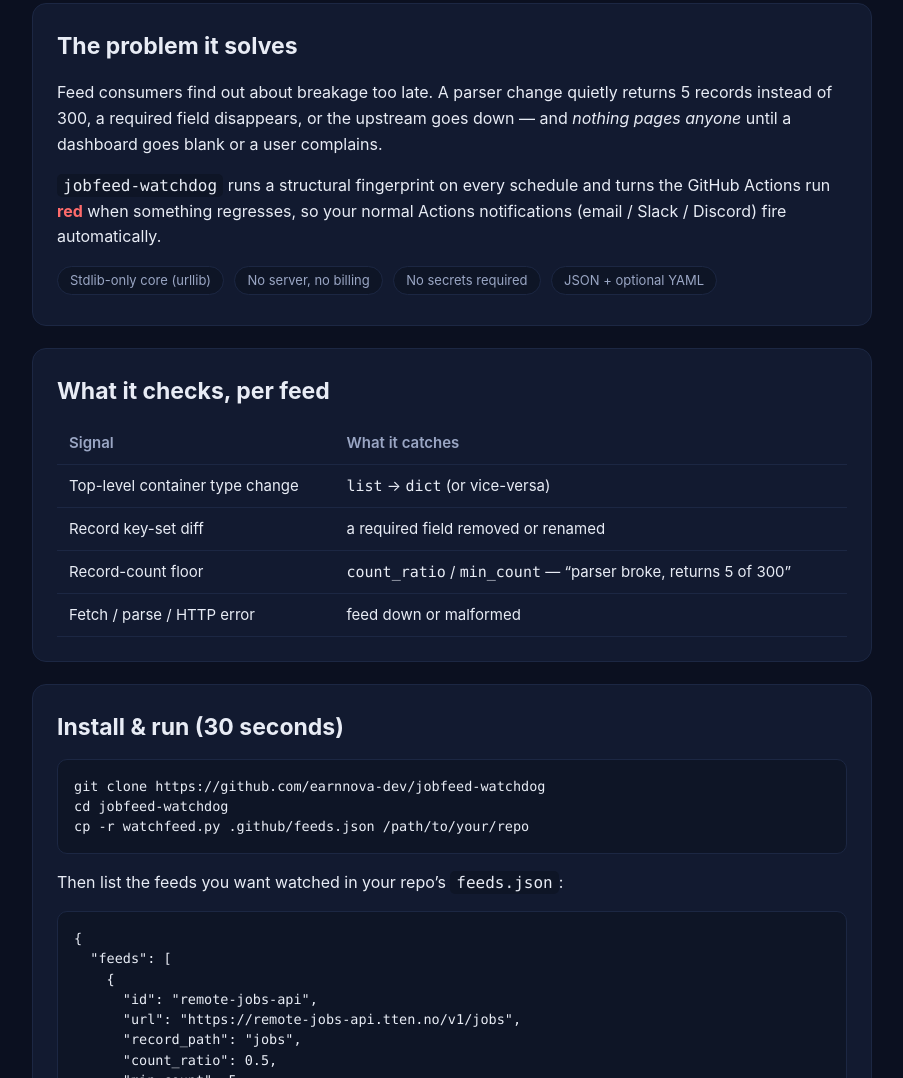
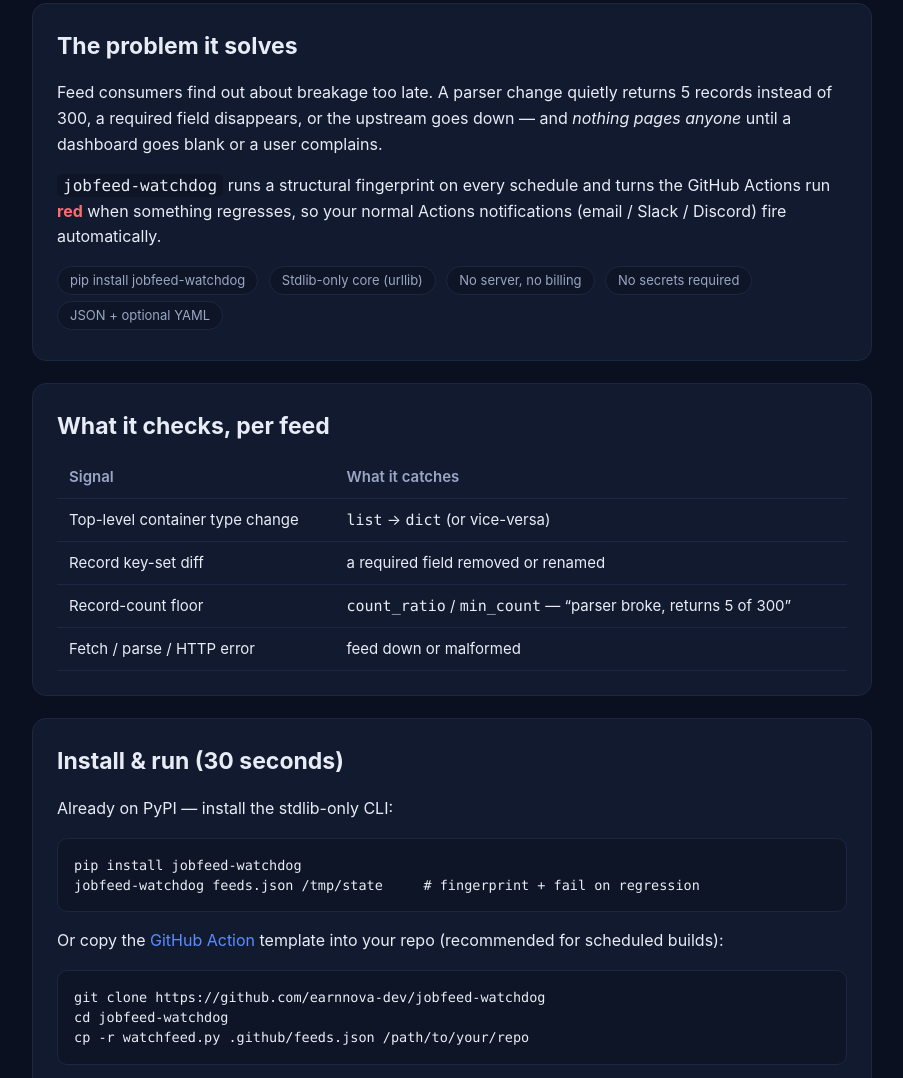
Before and after one commit to earnnova-dev/jobfeed-watchdog, a plain HTML site: page docs/index.html in a window 1280 px wide. Shown: the part 269-1347 px from the top of the page, without its empty margins (188-1091 px from the left). Drawn offline with Linux system fonts and the light colour scheme.

Commit message:
docs(pages): surface the pip-install path + PyPI link on the landing
The landing page (added 19:09Z) predates the PyPI publish (20:51Z) and
never told visitors the tool is pip-installable. jobfeed-watchdog 1.0.0
is live on PyPI with a stdlib-only console script; the landing now
leads with 'pip install jobfeed-watchdog', keeps the GitHub Action
template path as the recommended scheduled-build option, and links PyPI
in the footer.

```diff
--- a/docs/index.html
+++ b/docs/index.html
@@ -46,6 +46,7 @@
       <h2>The problem it solves</h2>
       <p>Feed consumers find out about breakage too late. A parser change quietly returns 5 records instead of 300, a required field disappears, or the upstream goes down &mdash; and <em>nothing pages anyone</em> until a dashboard goes blank or a user complains.</p>
       <p><code>jobfeed-watchdog</code> runs a structural fingerprint on every schedule and turns the GitHub Actions run <strong style="color:var(--bad)">red</strong> when something regresses, so your normal Actions notifications (email / Slack / Discord) fire automatically.</p>
+      <span class="badge">pip install jobfeed-watchdog</span>
       <span class="badge">Stdlib-only core (urllib)</span>
       <span class="badge">No server, no billing</span>
       <span class="badge">No secrets required</span>
@@ -65,6 +66,10 @@
 
     <section id="install">
       <h2>Install &amp; run (30 seconds)</h2>
+      <p>Already on PyPI &mdash; install the stdlib-only CLI:</p>
+      <pre>pip install jobfeed-watchdog
+jobfeed-watchdog feeds.json /tmp/state     # fingerprint + fail on regression</pre>
+      <p>Or copy the <a href="https://github.com/earnnova-dev/jobfeed-watchdog">GitHub Action</a> template into your repo (recommended for scheduled builds):</p>
       <pre>git clone https://github.com/earnnova-dev/jobfeed-watchdog
 cd jobfeed-watchdog
 cp -r watchfeed.py .github/feeds.json /path/to/your/repo</pre>
@@ -117,7 +122,7 @@
   </main>
 
   <footer class="wrap">
-    <p><a href="https://github.com/earnnova-dev/jobfeed-watchdog">github.com/earnnova-dev/jobfeed-watchdog</a> &middot; stdlib-only &middot; MIT-licensed template</p>
+    <p><a href="https://github.com/earnnova-dev/jobfeed-watchdog">github.com/earnnova-dev/jobfeed-watchdog</a> &middot; <a href="https://pypi.org/project/jobfeed-watchdog/">PyPI: pip install jobfeed-watchdog</a> &middot; stdlib-only &middot; MIT-licensed template</p>
     <p>Related: <a href="https://remote-jobs-api.tten.no">remote-jobs-api</a> (a live feed you can point this watchdog at) &middot; <a href="https://earnnova-dev.github.io/remote-jobs-export/">export remote job data to CSV/JSON/SQLite</a></p>
   </footer>
 </body>
```
